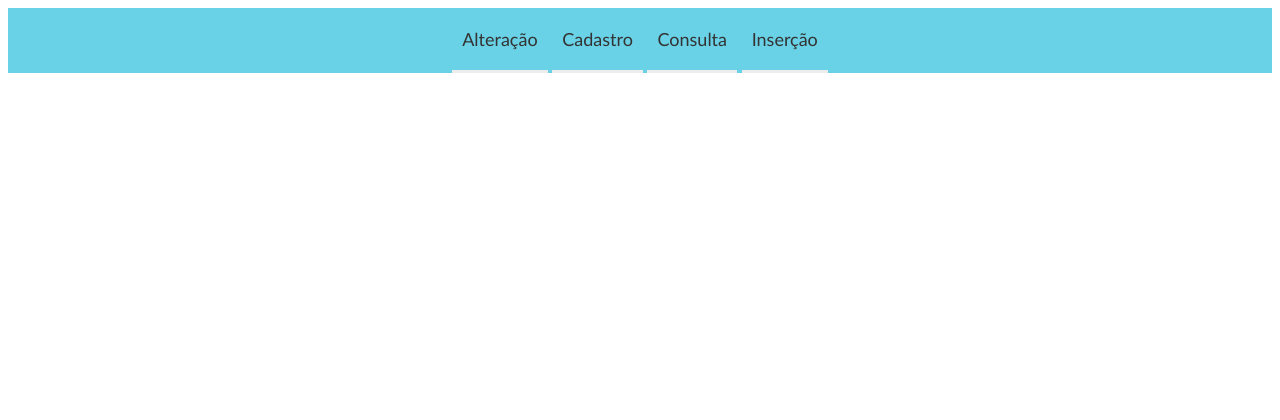
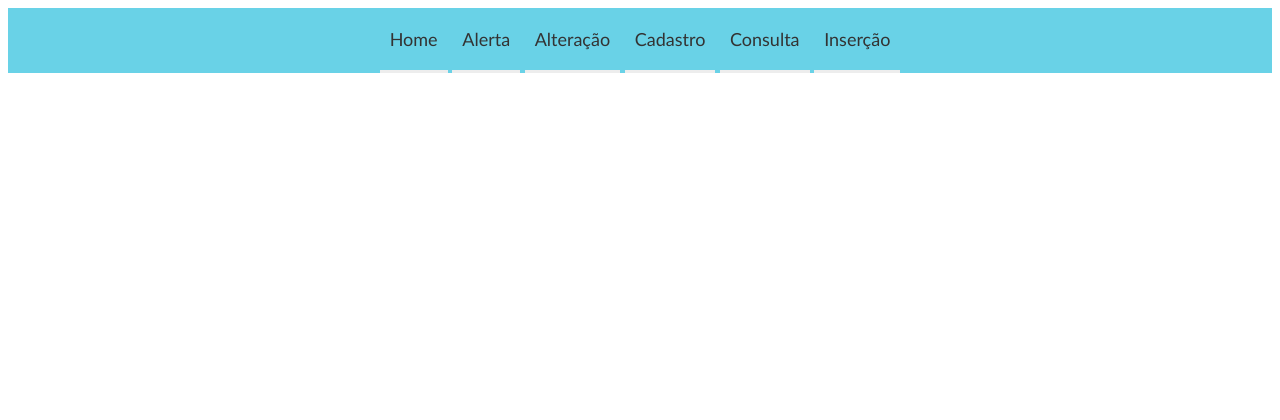
Before and after one commit to rafaelfez/sass, a PHP site: page / in a window 1280 px wide. Shown: the top 420 px of the page. Run offline with PHP 8.4, Linux system fonts and the light colour scheme.

Commit message:
Complementando esqueleto

```diff
--- a/inc/header.php
+++ b/inc/header.php
@@ -10,6 +10,8 @@
       <div class="wrapper">
         <nav id="menu">
         <ul>
+          <li><a href="index.php">Home</a></li>
+          <li><a href="alerta.php">Alerta</a></li>
           <li><a href="alteracao.php">Alteração</a></li>
           <li><a href="cadastro.php">Cadastro</a></li>
           <li><a href="consulta.php">Consulta</a></li>
```
Also changed, not shown: alerta.php (added, +7 -0 lines).
